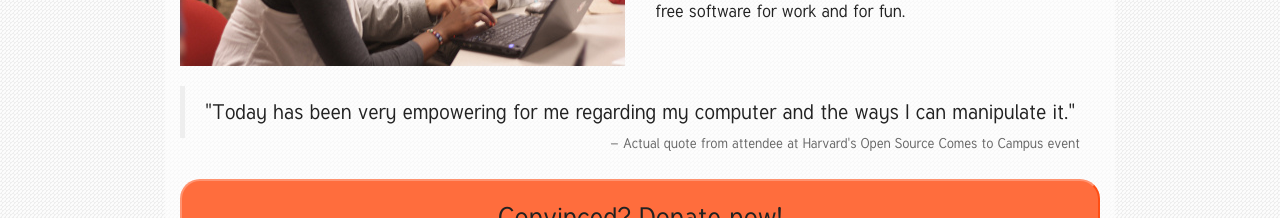
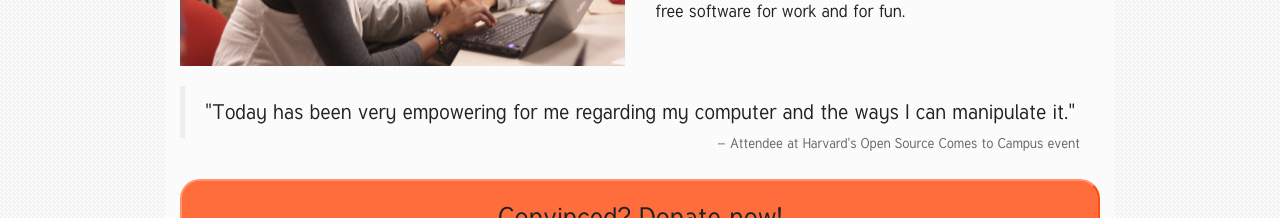
Before and after one commit to openhatch/oh-donate, a plain HTML site: page index.html in a window 1280 px wide. Shown: the part 2600-2818 px from the top of the page. Drawn offline with Linux system fonts and the light colour scheme.

Commit message:
removed incredulity

```diff
--- a/index.html
+++ b/index.html
@@ -185,7 +185,7 @@
         <div class="row">
             <div class="col-sm-12">
                 <blockquote><span class="quote">"Today has been very empowering for me regarding my computer and the ways I can manipulate it."</span>
-                <span class="help pull-right">&mdash; Actual quote from attendee at Harvard's Open Source Comes to Campus event</span></blockquote>
+                <span class="help pull-right">&mdash; Attendee at Harvard's Open Source Comes to Campus event</span></blockquote>
             </div>
         </div>
         <div class="row">
```
